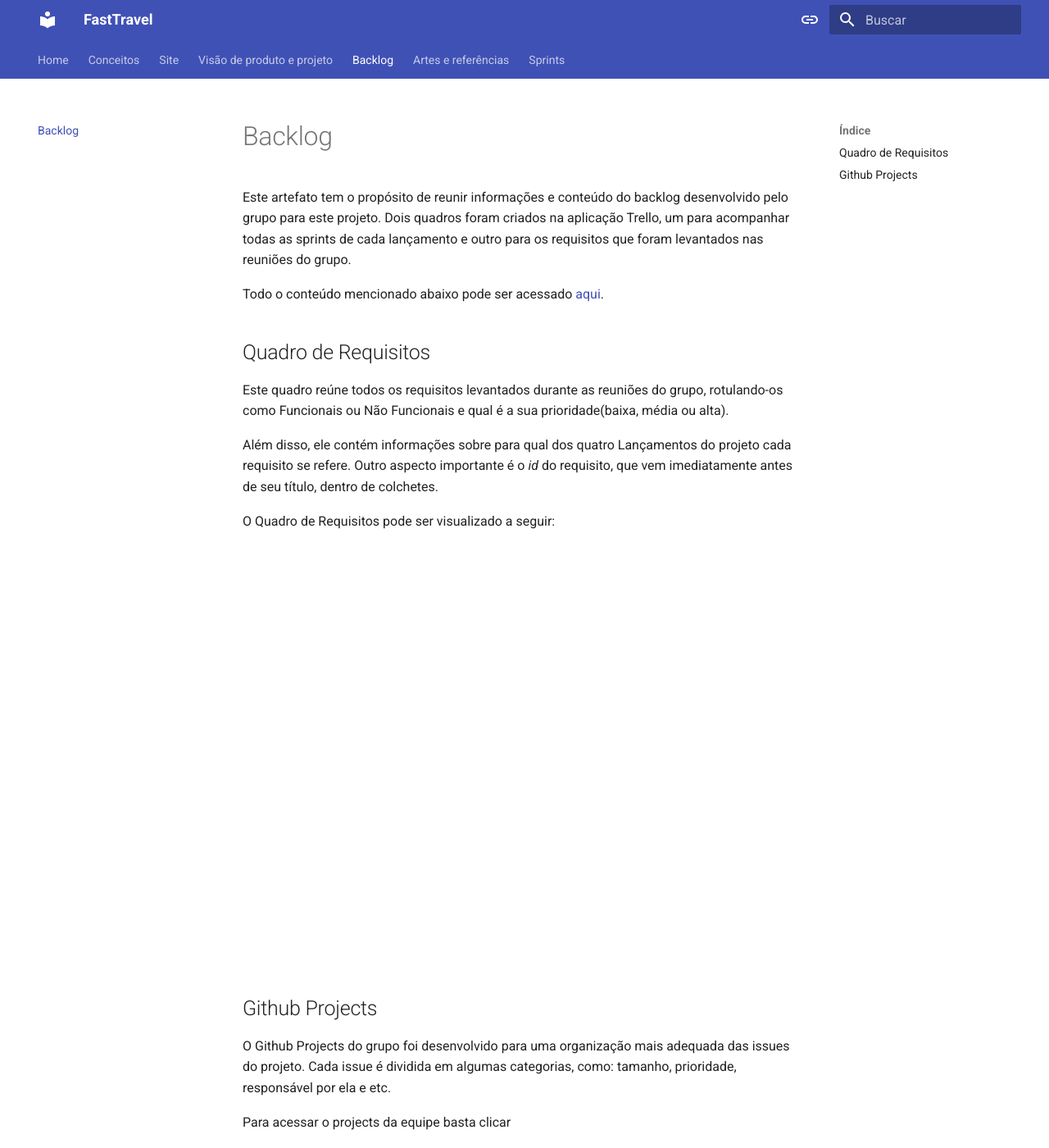
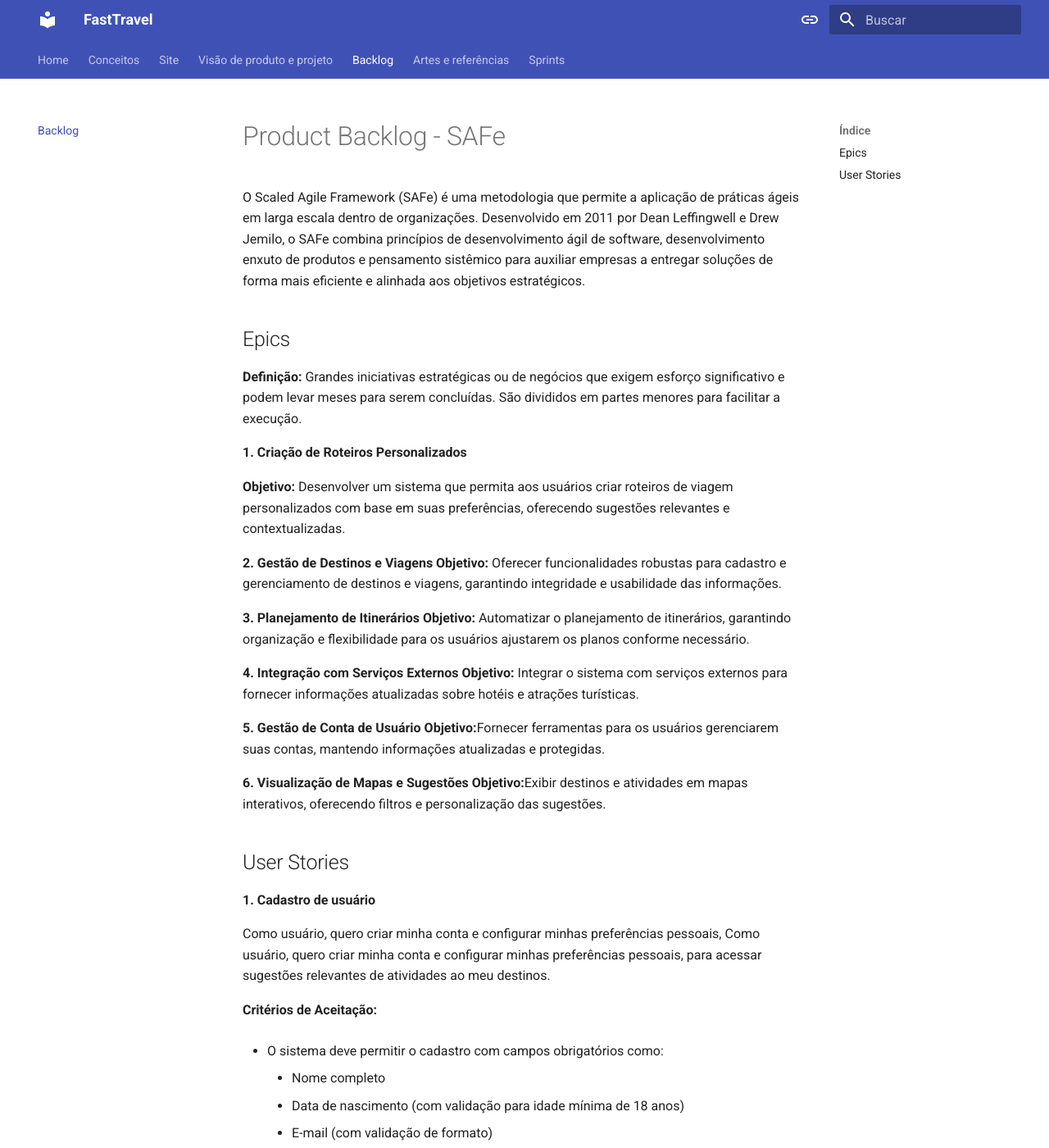
Before and after one commit to FGA-REQ/2024.2-Kingsman, an MkDocs documentation site: the page built from gitpages/backlog.md, in a window 1280 px wide and 1400 px high. Shown: the whole window at 82% size. Built offline with MkDocs 1.6.1 and Material for MkDocs 9.7.7, drawn with Linux system fonts in a browser that asks for light colours; some of the changed text lies outside the part shown.

Commit message:
Update backlog.md

```diff
--- a/gitpages/backlog.md
+++ b/gitpages/backlog.md
@@ -1,25 +1,100 @@
-# Backlog
+# Product Backlog - SAFe
 
-Este artefato tem o propósito de reunir informações e conteúdo do backlog desenvolvido pelo grupo para este projeto. Dois quadros foram criados na aplicação Trello, um para acompanhar todas as sprints de cada lançamento e outro para os requisitos que foram levantados nas reuniões do grupo.
+O Scaled Agile Framework (SAFe) é uma metodologia que permite a aplicação de práticas ágeis em larga escala dentro de organizações. Desenvolvido em 2011 por Dean Leffingwell e Drew Jemilo, o SAFe combina princípios de desenvolvimento ágil de software, desenvolvimento enxuto de produtos e pensamento sistêmico para auxiliar empresas a entregar soluções de forma mais eficiente e alinhada aos objetivos estratégicos.
 
-Todo o conteúdo mencionado abaixo pode ser acessado <a href="" target="_blank">aqui</a>.
 
-## Quadro de Requisitos
-Este quadro reúne todos os requisitos levantados durante as reuniões do grupo, rotulando-os como Funcionais ou Não Funcionais e qual é a sua prioridade(baixa, média ou alta).
+## Epics
 
-Além disso, ele contém informações sobre para qual dos quatro Lançamentos do projeto cada requisito se refere. Outro aspecto importante é o _id_ do requisito, que vem imediatamente antes de seu título, dentro de colchetes.
+**Definição:** Grandes iniciativas estratégicas ou de negócios que exigem esforço significativo e podem levar meses para serem concluídas. São divididos em partes menores para facilitar a execução.
 
-O Quadro de Requisitos pode ser visualizado a seguir:
+**1. Criação de Roteiros Personalizados**
 
-<iframe src="" frameBorder="0" width="500" height="500"></iframe>
+**Objetivo:** Desenvolver um sistema que permita aos usuários criar roteiros de viagem personalizados com base em suas preferências, oferecendo sugestões relevantes e contextualizadas.
 
-## Github Projects
-O Github Projects do grupo foi desenvolvido para uma organização mais adequada das issues do projeto. Cada issue é dividida em algumas categorias, como: tamanho, prioridade, responsável por ela e etc.
+**2. Gestão de Destinos e Viagens**
+**Objetivo:** Oferecer funcionalidades robustas para cadastro e gerenciamento de destinos e viagens, garantindo integridade e usabilidade das informações.
 
- Para acessar o projects da equipe basta clicar
+**3. Planejamento de Itinerários**
+**Objetivo:** Automatizar o planejamento de itinerários, garantindo organização e flexibilidade para os usuários ajustarem os planos conforme necessário.
+
+**4. Integração com Serviços Externos**
+**Objetivo:**  Integrar o sistema com serviços externos para fornecer informações atualizadas sobre hotéis e atrações turísticas.
+
+**5. Gestão de Conta de Usuário**
+**Objetivo:**Fornecer ferramentas para os usuários gerenciarem suas contas, mantendo informações atualizadas e protegidas.
+
+**6. Visualização de Mapas e Sugestões**
+**Objetivo:**Exibir destinos e atividades em mapas interativos, oferecendo filtros e personalização das sugestões.
+
+## User Stories
+
+**1. Cadastro de usuário**
+
+Como usuário, quero criar minha conta e configurar minhas preferências pessoais, Como usuário, quero criar minha conta e configurar minhas preferências pessoais, para acessar sugestões relevantes de atividades ao meu destinos.
+
+**Critérios de Aceitação:**
+
+- O sistema deve permitir o cadastro com campos obrigatórios como:
+    - Nome completo
+    - Data de nascimento (com validação para idade mínima de 18 anos)
+    - E-mail (com validação de formato)
+    - Senha (mínimo de 8 caracteres, incluindo pelo menos uma letra maiúscula, um número e um caractere especial)
+
+- O sistema deve oferecer a opção de selecionar preferências iniciais, como:
+    - Categorias de interesse (ex.: gastronomia, aventura, cultura)
+    - Tipos de destinos preferidos (ex.: praias, montanhas, cidades históricas).
+
+- O sistema deve armazenar as preferências do usuário para personalizar sugestões futuras.
+- Caso algum campo obrigatório esteja faltando ou inválido, o sistema deve exibir mensagens claras de erro.
+- Deve permitir que o usuário edite suas preferências após o cadastro inicial.
+
+**2. Criação de Roteiro**
+
+Como usuário, quero criar um roteiro com base nas minhas preferências, para aproveitar minha viagem do meu próprio jeito.
+
+**Critérios de Aceitação:**
+
+- Permitir escolha de destinos e a duração da estadia no destino.
+- Oferecer sugestões relevantes baseadas nos gostos e na proximidade do destino.
+- As sugestões de atividade deve
+
+**3. Planejamento de Itinerário**
+
+Como usuário, quero que o sistema organize meu itinerário automaticamente, para evitar sobreposição de horários.
+
+**Critérios de Aceitação:**
+
+- Gerar itinerários que respeitem os horários já previamente selecionados.
+
+**4. Interação com o mapa**
+
+Como usuário, quero visualizar atividades e destinos em um mapa interativo, para planejar melhor meu roteiro.
+
+**Critérios de Aceitação:**
+
+- Permitir uso de filtros como "Restaurantes" e "Atrações" no mapa.
+- Permitir navegação livre pelo mapa, respeitando o local de destino.
+- O sistema deve permitir que o usuário clique em marcadores no mapa para visualizar informações detalhadas das atividades, como descrição, horários de funcionamento e avaliações.
+- Permitir que o usuário ajuste a escala do mapa para visualizações mais amplas ou detalhadas.
+
+**5. Histórico de Roteiros**
+
+Como usuário, quero acessar roteiros antigos, para reutilizá-los em futuras viagens ou lembrar de detalhes de viagens anteriores.
+
+**Critérios de Aceitação:**
+
+- Cada roteiro deve exibir:
+    - Nome do roteiro (personalizável pelo usuário).
+    - Datas de início e término da viagem.
+    - Destinos visitados.
+    - Atividades realizadas em cada destino.
+- Permitir que o usuário pesquise roteiros antigos por:
+    - Nome do roteiro.
+    - Destinos.
+    - Datas.
 
  ## Histórico de versão
 
 |Data|Versão|Descrição|Autores|
 |--|--|--|--|
-|15/01/2025|1.0|Adicionando backlog|Miguel Arthur|
+|15/01/2025|1.0|Adicionando backlog|Danielle Rodrigues|
```
